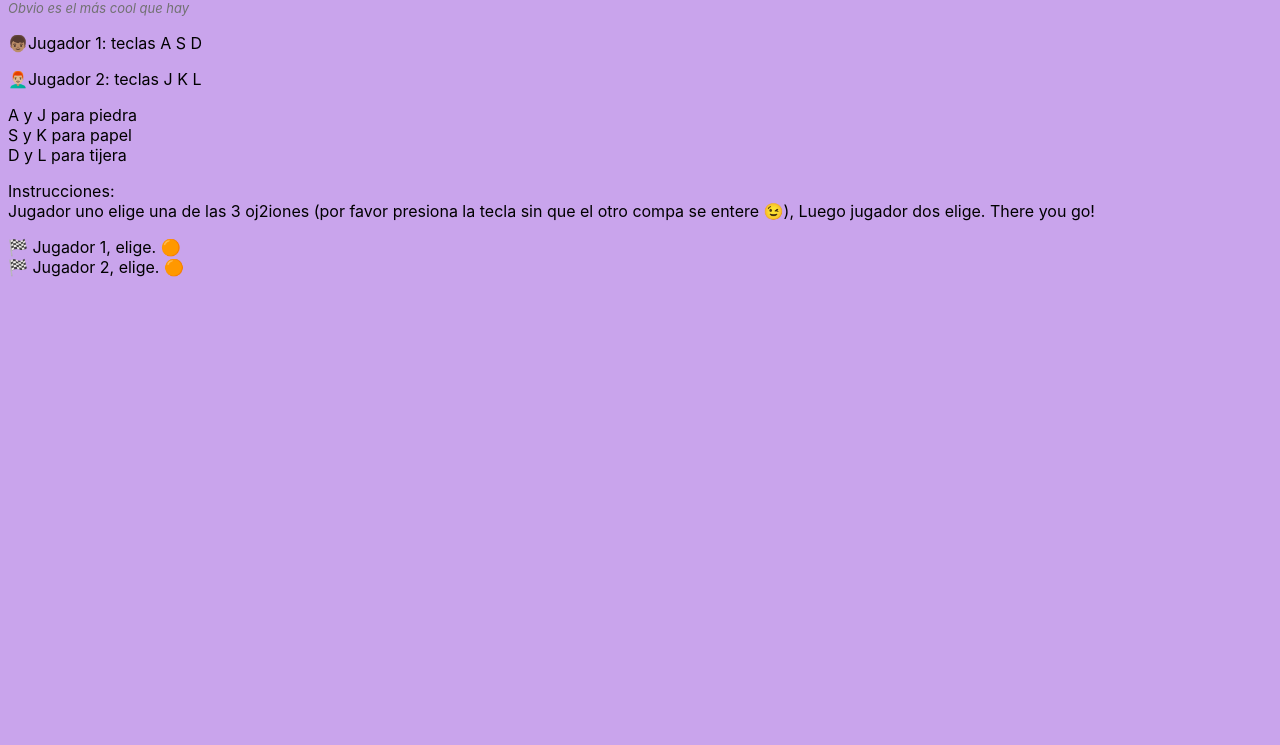
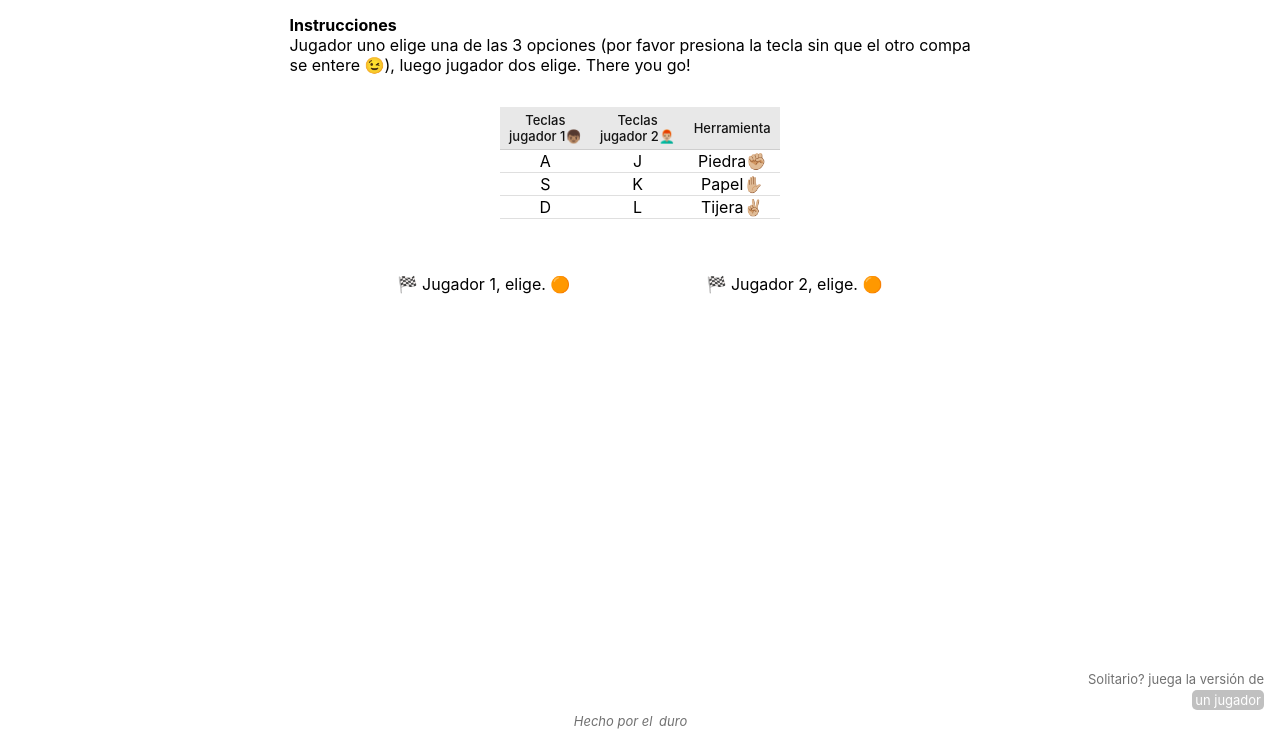
Before and after one commit to NicolasArevalo/rps, a plain HTML site: page twoplayers.html in a window 1280 px wide. Shown: the part 55-800 px from the top of the page. Drawn offline with Linux system fonts and the light colour scheme.

Commit message:
🔨Fixing the styles

```diff
--- a/index.css
+++ b/index.css
@@ -1,8 +1,13 @@
 body {
     font-family: -apple-system, BlinkMacSystemFont, 'Segoe UI', Roboto, Oxygen, Ubuntu, Cantarell, 'Open Sans', 'Helvetica Neue', sans-serif;
-    background-color: rgb(201, 164, 236);
+    background-color: rgb(255, 255, 255);
+    max-width: 75ch;
 }
-
+html{
+    display: flex;
+    flex-flow: column;
+    align-items: center;
+}
 h1 {
     margin: 5px;
     color: rgb(30, 30, 30);
@@ -12,6 +17,8 @@ span {
     font-size: small;
     color: rgb(113, 113, 113);
     font-style: italic;
+    width: 100%;
+    text-align: center;
 }
 
 #container {
@@ -22,17 +29,16 @@ span {
     align-items: center;
 }
 
-#botones {}
-
 button {
     background-color: transparent;
     border: none;
     cursor: pointer;
-    text-decoration: underline;
+    text-decoration: none;
+    transition: text-decoration .3s ease-in-out;
 }
 
 button:hover {
-    font-weight: 600;
+    text-decoration: underline;
 }
 
 select {
@@ -41,13 +47,12 @@ select {
 }
 .res{
     text-align: center;
+    font-weight: bold;
 }
-
-
 
 .link{
     position: absolute;
-    bottom: 1em;
+    bottom: 2em;
     right: 1em;
     left: 1em;
 
@@ -64,11 +69,86 @@ select {
 }
 .link a{
     text-decoration: none;
-    color: rgb(201, 164, 236);
-    background-color: aliceblue;
+    color: rgb(255, 255, 255);
+    background-color: rgb(192, 192, 192);
     padding: 2px 3px;
     margin: 3px 0;
     border-radius: 5px;
     width: max-content;
     font-size: small;
 }
+
+footer{
+    position: absolute;
+    bottom: 1em;
+    right: 1em;
+    left: 0em;
+
+    display: flex;
+    flex-flow: column;
+
+}
+
+footer span{
+    margin: 0;
+    padding: 0;
+    font-size: small;
+    color: rgb(113, 113, 113);
+    width: auto;
+}
+footer a{
+    text-decoration: none;
+    color: inherit;
+    padding: 2px 3px;
+    margin: 3px 0;
+    width: max-content;
+    font-size: small;
+}
+footer a:hover{
+    border-bottom: .2px solid rgb(105, 105, 105);
+
+}
+
+/* Estilos 2players */
+#titulo2p{
+    text-align: center;
+    font-size: x-large;
+    color: rgb(30, 30, 30);
+}
+#instrucciones2p{
+    margin: 28px;
+}
+table{
+    border-collapse: collapse;
+    max-width: 320px;
+    min-width: 280px;
+    text-align: center;
+    margin: 2em auto;
+}
+th{
+    background-color: rgba(162, 162, 162, 0.247);
+    color: rgb(21, 21, 21);
+    padding: 5px;
+    font-weight: 500;
+    font-size: small;
+}
+tr{
+    border-bottom: thin solid rgba(128, 128, 128, 0.256);
+}
+.contenedor-resultados{
+    margin-top: 55px;
+    display: flex;
+    flex-flow: row;
+    align-items: center;
+    justify-content: space-evenly;
+    width: 100%;
+}
+.contenedor-again{
+    margin-top: 15px;
+    display: flex;
+    flex-flow: column;
+    align-items: center;
+    justify-content: space-evenly;
+    width: 100%;
+    font-weight: 700;
+}
--- /dev/null
+++ b/two.js
@@ -0,0 +1,80 @@
+const res1 = document.querySelector('#resj1')
+const res2 = document.querySelector('#resj2')
+const keys = {
+    'A': 'piedra',
+    'S': 'papel',
+    'D': 'tijera'
+}
+const keys2 = {
+    'J': 'piedra',
+    'K': 'papel',
+    'L': 'tijera'
+}
+let j1
+let j2
+
+const pelea = (j1, j2) => {
+    if (j1 == 'piedra') {
+        if (j2 == 'papel') {
+            res.innerText = `JUGADOR 2 GANA`
+        }
+        if (j2 == 'piedra') {
+            res.innerText = `EMPATE`
+        }
+        if (j2 == 'tijera') {
+            res.innerText = `JUGADOR 1 GANA`
+        }
+    }
+    if (j1 == 'papel') {
+        if (j2 == 'papel') {
+            res.innerText = `EMPATE`
+        }
+        if (j2 == 'piedra') {
+            res.innerText = `JUGADOR 1 GANA`
+        }
+        if (j2 == 'tijera') {
+            res.innerText = `JUGADOR 2 GANA`
+        }
+    }
+    if (j1 == 'tijera') {
+        if (j2 == 'papel') {
+            res.innerText = `JUGADOR 1 GANA`
+        }
+        if (j2 == 'piedra') {
+            res.innerText = `JUGADOR 2 GANA`
+        }
+        if (j2 == 'tijera') {
+            res.innerText = `EMPATE`
+        }
+    }
+    console.log('SI PASO MANO')
+}
+
+const reload = () => {
+    j1 = undefined
+    j2 = undefined
+
+    res.innerText = ''
+    res1.innerText = '🏁 Jugador 1, elige. 🟠'
+    res2.innerText = '🏁 Jugador 2, elige. 🟠'
+    document.querySelector('#again').style.display = 'none'
+}
+
+document.addEventListener('keyup', (e) => {
+    let tecla = e.key.toUpperCase()
+    if (tecla in keys) {
+        j1 = keys[tecla]
+        res1.innerText = `🏁 Jugador 1, ready pa 💚`
+
+    }
+    if (tecla in keys2) {
+        j2 = keys2[tecla]
+        res2.innerText = `🏁 Jugador 2, ready pa 💚`
+    }
+    console.log(j1, j2)
+    console.log(Boolean(j1) && Boolean(j2))
+    if (j1 && j2) {
+        pelea(j1, j2)
+        document.querySelector('#again').style.display = 'block'
+    }
+})
--- a/twoplayers.html
+++ b/twoplayers.html
@@ -12,122 +12,71 @@
 <body>
 
     <main>
-        <h1>Piedra, papel o tijera pa 2!</h1>
-        <span>Obvio es el más cool que hay</span>
+        <h1 id="titulo2p">Piedra, papel o tijera pa 2!</h1>
 
-        <p>👦🏽Jugador 1: teclas A S D</p>
-        <p>👨🏼‍🦰Jugador 2: teclas J K L</p>
+        <p id="instrucciones2p"><strong>Instrucciones</strong> <br>
+            Jugador uno elige una de las 3 opciones (por favor presiona la tecla sin que el otro compa se entere 😉),
 
-        <P>
-            A y J para piedra <br>
-            S y K para papel <br>
-            D y L para tijera <br>
-        </P>
-
-        <p>Instrucciones: <br>
-            Jugador uno elige una de las 3 oj2iones (por favor presiona la tecla sin que el otro compa se entere 😉),
-
-            Luego jugador dos elige.
+            luego jugador dos elige.
             There you go!
         </p>
 
+        <table>
+            <tr>
+                <th>Teclas <br>
+                    jugador 1👦🏽
+                </th>
+                <th>Teclas <br>
+                    jugador 2👨🏼‍🦰
+                </th>
+                <th>Herramienta</th>
+            </tr>
+            <tr>
+                <td>A</td>
+                <td>J</td>
+                <td>Piedra✊🏼</td>
+            </tr>
+            <tr>
+                <td>S</td>
+                <td>K</td>
+                <td>Papel✋🏼</td>
+            </tr>
+            <tr>
+                <td>D</td>
+                <td>L</td>
+                <td>Tijera✌🏼</td>
+            </tr>
+        </table>
+
+        <div class="contenedor-resultados">
             <div id="resj1">
                 🏁 Jugador 1, elige. 🟠
             </div>
             <div id="resj2">
                 🏁 Jugador 2, elige. 🟠
             </div>
+
+        </div>
+        <div class="contenedor-again">
             <div id="res">
 
             </div>
             <div id="again" style="display: none;">
-            <button onclick="reload()">Jugar de nuevo</button>
+                <button onclick="reload()">Jugar de nuevo 🔃</button>
+            </div>
         </div>
 
     </main>
+    <div class="link">
+        <p>Solitario? juega la versión de</p>
+        <a href="index.html">un jugador</a>
+    </div>
 
-    <script>
-        const res1 = document.querySelector('#resj1')
-        const res2 = document.querySelector('#resj2')
-        const keys = {
-            'A': 'piedra',
-            'S': 'papel',
-            'D': 'tijera'
-        }
-        const keys2 = {
-            'J': 'piedra',
-            'K': 'papel',
-            'L': 'tijera'
-        }
-        let j1
-        let j2
+    <footer>
+        <span>Hecho por el <a href="https://nicolasarevalo.tk">duro</a></span>
+    </footer>
 
-        const pelea = (j1, j2) => {
-            if (j1 == 'piedra') {
-                if (j2 == 'papel') {
-                    res.innerText = `JUGADOR 2 GANA`
-                }
-                if (j2 == 'piedra') {
-                    res.innerText = `EMPATE`
-                }
-                if (j2 == 'tijera') {
-                    res.innerText = `JUGADOR 1 GANA`
-                }
-            }
-            if (j1 == 'papel') {
-                if (j2 == 'papel') {
-                    res.innerText = `EMPATE`
-                }
-                if (j2 == 'piedra') {
-                    res.innerText = `JUGADOR 1 GANA`
-                }
-                if (j2 == 'tijera') {
-                    res.innerText = `JUGADOR 2 GANA`
-                }
-            }
-            if (j1 == 'tijera') {
-                if (j2 == 'papel') {
-                    res.innerText = `JUGADOR 1 GANA`
-                }
-                if (j2 == 'piedra') {
-                    res.innerText = `JUGADOR 2 GANA`
-                }
-                if (j2 == 'tijera') {
-                    res.innerText = `EMPATE`
-                }
-            }
-            console.log('SI PASO MANO')
-        }
-
-        const reload = () => {
-            j1 = undefined
-            j2 = undefined
-
-            res.innerText = ''
-            res1.innerText = '🏁 Jugador 1, elige. 🟠'
-            res2.innerText = '🏁 Jugador 2, elige. 🟠'
-            document.querySelector('#again').style.display = 'none'
-        }
-
-        document.addEventListener('keyup', (e) => {
-            let tecla = e.key.toUpperCase()
-            if (tecla in keys) {
-                j1 = keys[tecla]
-                res1.innerText = `🏁 Jugador 1, ready pa 💚`
-
-            }
-            if (tecla in keys2) {
-                j2 = keys2[tecla]
-                res2.innerText = `🏁 Jugador 2, ready pa 💚`
-            }
-            console.log(j1, j2)
-            console.log(Boolean(j1) && Boolean(j2))
-            if (j1 && j2) {
-                pelea(j1, j2)
-                document.querySelector('#again').style.display = 'block'
-            }
-        })
-    </script>
+    <script src="two.js"></script>
 
 </body>
 
```
Also changed, not shown: app.js (+19 -6 lines), index.html (+30 -10 lines). Lines whose indentation alone changed are shown as unchanged.
